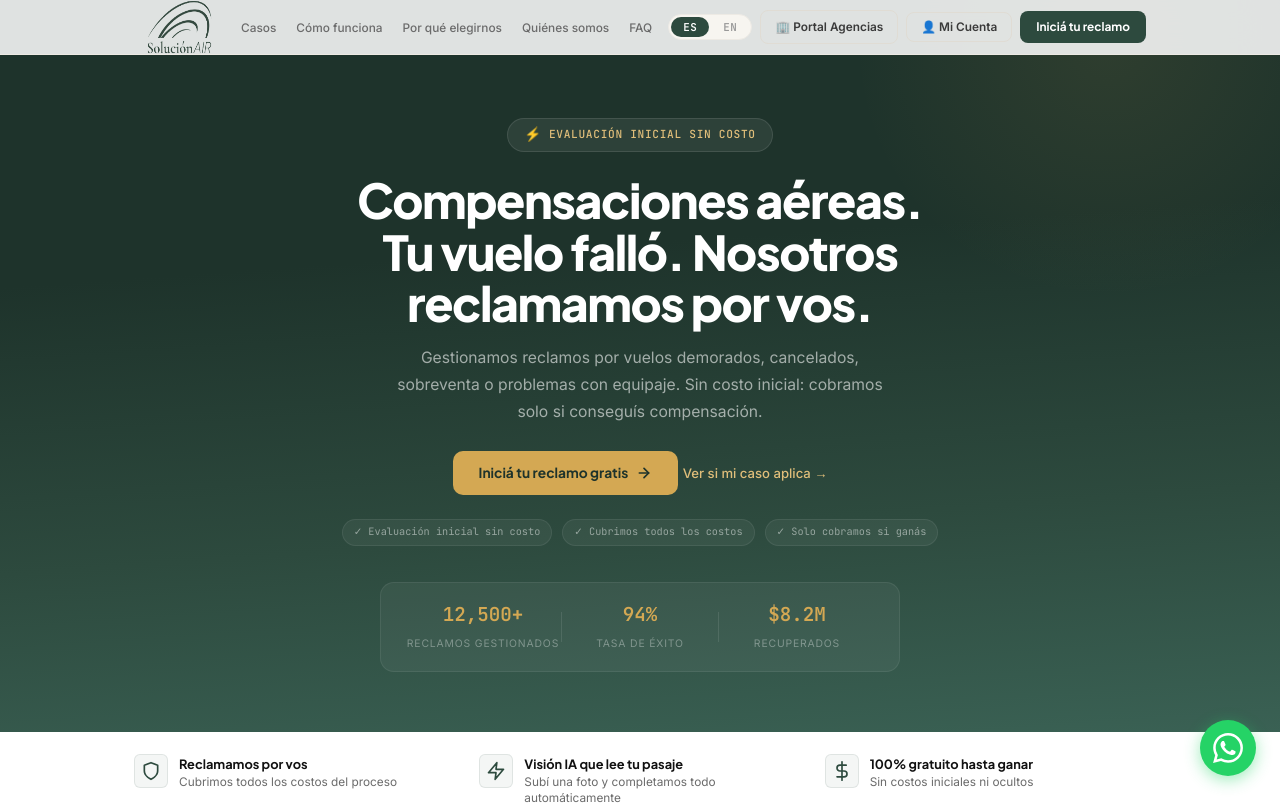
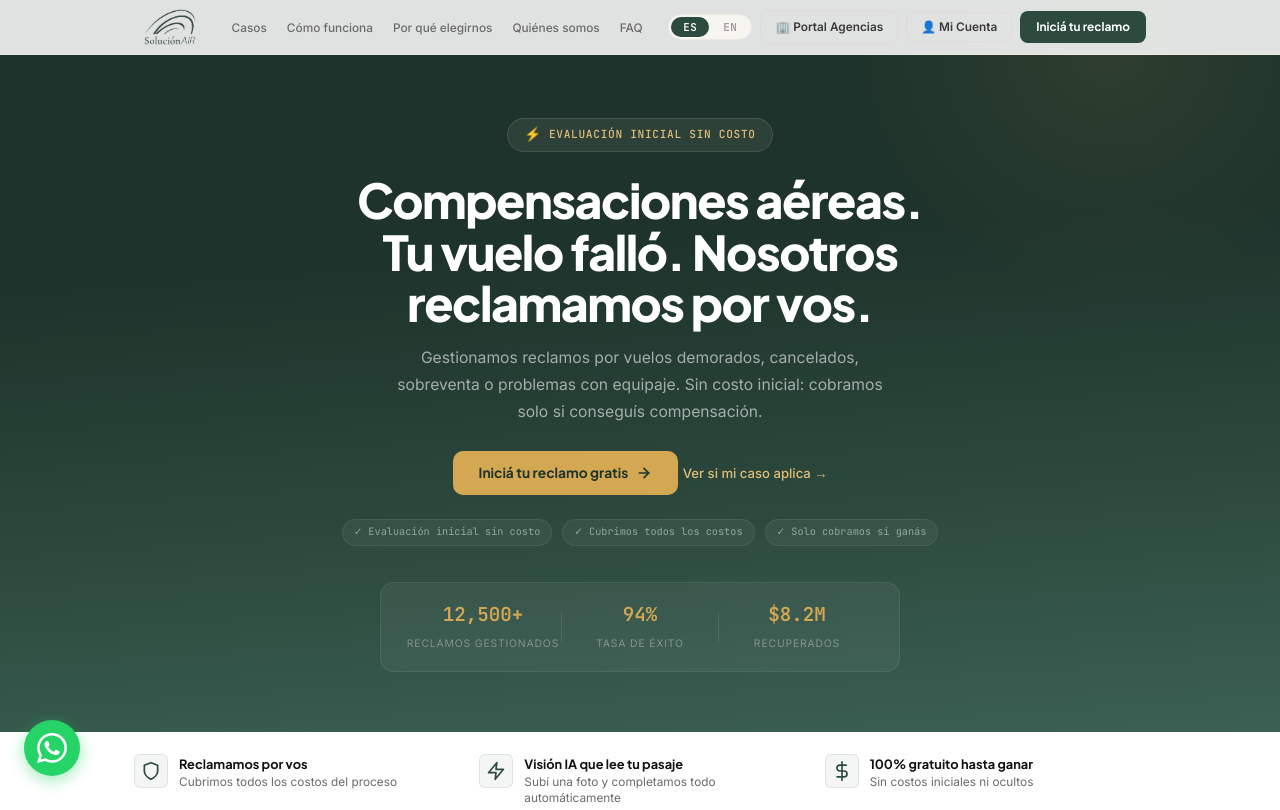
Before and after one commit to contactosolucionair-cpu/dev, a website: page index.html in a window 1280 px wide. Shown: the top 810 px of the page. Drawn offline with Linux system fonts and the light colour scheme; no server answers.

Commit message:
Revert "test: bigger logo + whatsapp button bottom-right (preview only)"
This reverts commit 0ab771f7b525421809170a83f5bcda0ee9bcbc66.

```diff
--- a/index.html
+++ b/index.html
@@ -935,7 +935,7 @@ El Responsable se reserva el derecho de actualizar la presente política. Las mo
   </script>
 
   <!-- WHATSAPP FLOATING BUTTON -->
-  <a href="https://wa.me/5491125578402" target="_blank" rel="noopener noreferrer" aria-label="Contactar por WhatsApp" style="position:fixed;bottom:24px;right:24px;z-index:999;width:56px;height:56px;border-radius:50%;background:#25D366;display:flex;align-items:center;justify-content:center;box-shadow:0 4px 16px rgba(37,211,102,.45);transition:transform .2s,box-shadow .2s;text-decoration:none" onmouseover="this.style.transform='scale(1.1)';this.style.boxShadow='0 6px 24px rgba(37,211,102,.6)'" onmouseout="this.style.transform='scale(1)';this.style.boxShadow='0 4px 16px rgba(37,211,102,.45)'">
+  <a href="https://wa.me/5491125578402" target="_blank" rel="noopener noreferrer" aria-label="Contactar por WhatsApp" style="position:fixed;bottom:24px;left:24px;z-index:999;width:56px;height:56px;border-radius:50%;background:#25D366;display:flex;align-items:center;justify-content:center;box-shadow:0 4px 16px rgba(37,211,102,.45);transition:transform .2s,box-shadow .2s;text-decoration:none" onmouseover="this.style.transform='scale(1.1)';this.style.boxShadow='0 6px 24px rgba(37,211,102,.6)'" onmouseout="this.style.transform='scale(1)';this.style.boxShadow='0 4px 16px rgba(37,211,102,.45)'">
     <svg xmlns="http://www.w3.org/2000/svg" width="30" height="30" viewBox="0 0 24 24" fill="white"><path d="M17.472 14.382c-.297-.149-1.758-.867-2.03-.967-.273-.099-.471-.148-.67.15-.197.297-.767.966-.94 1.164-.173.199-.347.223-.644.075-.297-.15-1.255-.463-2.39-1.475-.883-.788-1.48-1.761-1.653-2.059-.173-.297-.018-.458.13-.606.134-.133.298-.347.446-.52.149-.174.198-.298.298-.497.099-.198.05-.371-.025-.52-.075-.149-.669-1.612-.916-2.207-.242-.579-.487-.5-.669-.51-.173-.008-.371-.01-.57-.01-.198 0-.52.074-.792.372-.272.297-1.04 1.016-1.04 2.479 0 1.462 1.065 2.875 1.213 3.074.149.198 2.096 3.2 5.077 4.487.709.306 1.262.489 1.694.625.712.227 1.36.195 1.871.118.571-.085 1.758-.719 2.006-1.413.248-.694.248-1.289.173-1.413-.074-.124-.272-.198-.57-.347m-5.421 7.403h-.004a9.87 9.87 0 01-5.031-1.378l-.361-.214-3.741.982.998-3.648-.235-.374a9.86 9.86 0 01-1.51-5.26c.001-5.45 4.436-9.884 9.888-9.884 2.64 0 5.122 1.03 6.988 2.898a9.825 9.825 0 012.893 6.994c-.003 5.45-4.437 9.884-9.885 9.884m8.413-18.297A11.815 11.815 0 0012.05 0C5.495 0 .16 5.335.157 11.892c0 2.096.547 4.142 1.588 5.945L.057 24l6.305-1.654a11.882 11.882 0 005.683 1.448h.005c6.554 0 11.89-5.335 11.893-11.893a11.821 11.821 0 00-3.48-8.413Z"/></svg>
   </a>
 
--- a/src/css/styles.css
+++ b/src/css/styles.css
@@ -37,7 +37,7 @@ body.lang-en [data-lang="en"]{display:revert}
 .nav.scrolled{box-shadow:var(--s2)}
 .nav__wrap{max-width:1060px;margin:0 auto;padding:0 24px;height:54px;display:flex;align-items:center;justify-content:space-between}
 .nav__brand{display:flex;align-items:center}
-.nav__brand img{height:110px;width:auto;display:block}
+.nav__brand img{height:72px;width:auto;display:block}
 .nav__end{display:flex;align-items:center}
 .lang{display:flex;background:var(--bg);border-radius:18px;padding:2px;gap:2px;border:1px solid var(--bdl)}
 .lang__btn{padding:3px 12px;border-radius:14px;font-family:var(--fm);font-size:.68rem;font-weight:600;color:var(--t4);transition:all .2s var(--ez);letter-spacing:.05em}
```
